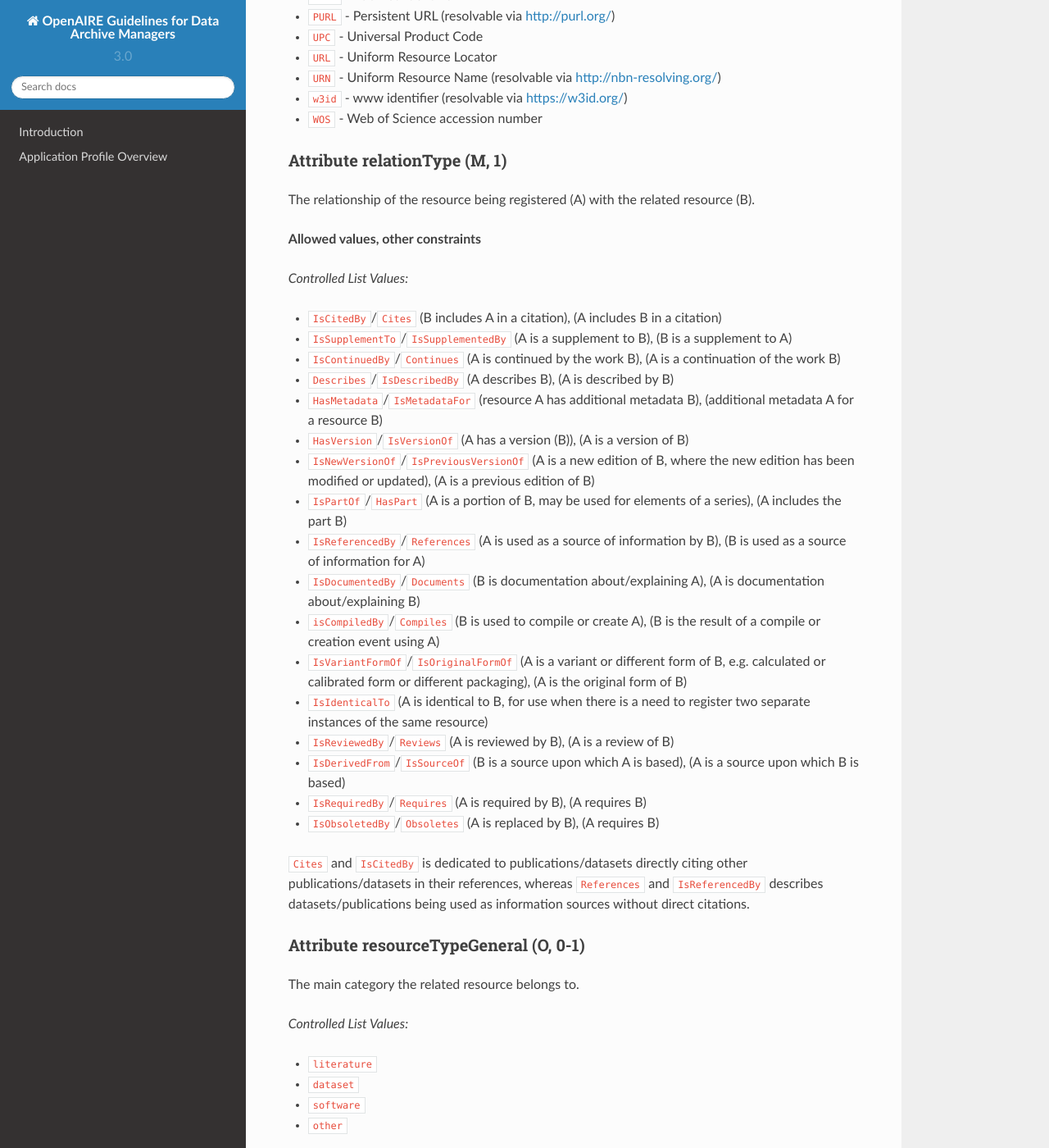
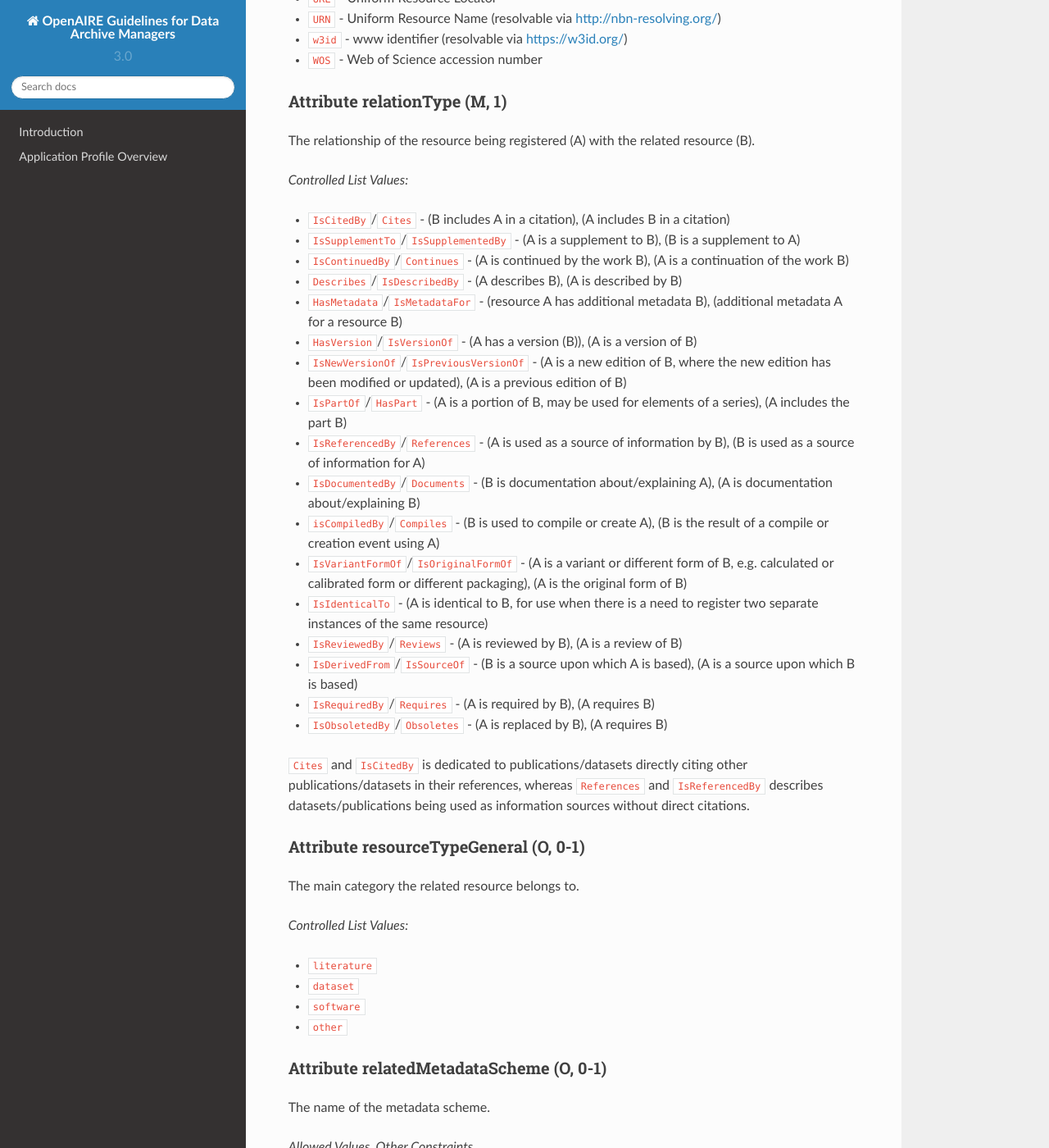
Before and after one commit to openaire/guidelines-data-archives, a Sphinx documentation site: the page built from docs/field_relatedidentifier.rst, in a window 1280 px wide and 1400 px high, scrolled down 1087 px. Shown: the whole window at 82% size. Built offline with Sphinx 7.4.7 and the Read the Docs theme 2.0.0, drawn with Linux system fonts in a browser that asks for light colours; a script that is not in the unit is left out; some of the changed text lies outside the part shown.

Commit message:
Update field_relatedidentifier.rst

```diff
--- a/docs/field_relatedidentifier.rst
+++ b/docs/field_relatedidentifier.rst
@@ -12,18 +12,15 @@
 Property relatedIdentifier (MA, 0-n)
 ----------------
 
-**Allowed values, other constraints**
+*Allowed Values, Other Constraints*
 
-A related identifier must be globally unique and should be durable. Preferrably it is registered with an established identification system, or is a permalink or stable URL.
-
-The format is free text - a unique string that unambiguously identifies a resource within its given context and follows the respective specifications.
+* A related identifier must be globally unique and should be durable. Preferrably it is registered with an established identification system, or is a permalink or stable URL.
+* he format is free text - a unique string that unambiguously identifies a resource within its given context and follows the respective specifications.
 
 Attribute relatedIdentifierType (M, 1)
 ~~~~~~~~~~~~~~~~~~~~~~~~~~~~~~~~~~~~~~~~~~~~~~~~~~~~~~~~~~~~~~~~~~~~~~~~~~~~~~~~~~~
 
 The type of the related identifier.
-
-**Allowed values, other constraints**
 
 *Controlled List Values:*
 
@@ -53,27 +50,25 @@
 
 The relationship of the resource being registered (A) with the related resource (B).
 
-**Allowed values, other constraints**
-
 *Controlled List Values:*
 
-* ``IsCitedBy``/``Cites`` (B includes A in a citation), (A includes B in a citation)
-* ``IsSupplementTo``/``IsSupplementedBy`` (A is a supplement to B), (B is a supplement to A)
-* ``IsContinuedBy``/``Continues`` (A is continued by the work B), (A is a continuation of the work B)
-* ``Describes``/``IsDescribedBy`` (A describes B), (A is described by B)
-* ``HasMetadata``/``IsMetadataFor`` (resource A has additional metadata B), (additional metadata A for a resource B)
-* ``HasVersion``/``IsVersionOf`` (A has a version (B)), (A is a version of B)
-* ``IsNewVersionOf``/``IsPreviousVersionOf`` (A is a new edition of B, where the new edition has been modified or updated), (A is a previous edition of B)
-* ``IsPartOf``/``HasPart`` (A is a portion of B, may be used for elements of a series), (A includes the part B)
-* ``IsReferencedBy``/``References`` (A is used as a source of information by B), (B is used as a source of information for A)
-* ``IsDocumentedBy``/``Documents`` (B is documentation about/explaining A), (A is documentation about/explaining B)
-* ``isCompiledBy``/``Compiles`` (B is used to compile or create A), (B is the result of a compile or creation event using A)
-* ``IsVariantFormOf``/``IsOriginalFormOf`` (A is a variant or different form of B, e.g. calculated or calibrated form or different packaging), (A is the original form of B)
-* ``IsIdenticalTo`` (A is identical to B, for use when there is a need to register two separate instances of the same resource)
-* ``IsReviewedBy``/``Reviews`` (A is reviewed by B), (A is a review of B)
-* ``IsDerivedFrom``/``IsSourceOf`` (B is a source upon which A is based), (A is a source upon which B is based)
-* ``IsRequiredBy``/``Requires`` (A is required by B), (A requires B)
-* ``IsObsoletedBy``/``Obsoletes`` (A is replaced by B), (A requires B)
+* ``IsCitedBy``/``Cites`` - (B includes A in a citation), (A includes B in a citation)
+* ``IsSupplementTo``/``IsSupplementedBy`` - (A is a supplement to B), (B is a supplement to A)
+* ``IsContinuedBy``/``Continues`` - (A is continued by the work B), (A is a continuation of the work B)
+* ``Describes``/``IsDescribedBy`` - (A describes B), (A is described by B)
+* ``HasMetadata``/``IsMetadataFor`` - (resource A has additional metadata B), (additional metadata A for a resource B)
+* ``HasVersion``/``IsVersionOf`` - (A has a version (B)), (A is a version of B)
+* ``IsNewVersionOf``/``IsPreviousVersionOf`` - (A is a new edition of B, where the new edition has been modified or updated), (A is a previous edition of B)
+* ``IsPartOf``/``HasPart`` - (A is a portion of B, may be used for elements of a series), (A includes the part B)
+* ``IsReferencedBy``/``References`` - (A is used as a source of information by B), (B is used as a source of information for A)
+* ``IsDocumentedBy``/``Documents`` - (B is documentation about/explaining A), (A is documentation about/explaining B)
+* ``isCompiledBy``/``Compiles`` - (B is used to compile or create A), (B is the result of a compile or creation event using A)
+* ``IsVariantFormOf``/``IsOriginalFormOf`` - (A is a variant or different form of B, e.g. calculated or calibrated form or different packaging), (A is the original form of B)
+* ``IsIdenticalTo`` - (A is identical to B, for use when there is a need to register two separate instances of the same resource)
+* ``IsReviewedBy``/``Reviews`` - (A is reviewed by B), (A is a review of B)
+* ``IsDerivedFrom``/``IsSourceOf`` - (B is a source upon which A is based), (A is a source upon which B is based)
+* ``IsRequiredBy``/``Requires`` - (A is required by B), (A requires B)
+* ``IsObsoletedBy``/``Obsoletes`` - (A is replaced by B), (A requires B)
 
 ``Cites`` and ``IsCitedBy`` is dedicated to publications/datasets directly citing other publications/datasets in their references, whereas ``References`` and ``IsReferencedBy`` describes datasets/publications being used as information sources without direct citations.
 
@@ -98,7 +93,7 @@
 
 The name of the metadata scheme.
 
-**Allowed values, other constraints**
+*Allowed Values, Other Constraints*
 
 Use only with this relation pair: (``HasMetadata``/``IsMetadataFor``).
 
@@ -109,7 +104,7 @@
 
 The URI of the relatedMetadataScheme.
 
-**Allowed values, other constraints**
+*Allowed Values, Other Constraints*
 
 Use only with this relation pair: (``HasMetadata``/``IsMetadataFor``).
 
@@ -120,7 +115,7 @@
 
 The type of the relatedMetadataScheme, linked via the schemeURI.
 
-**Allowed values, other constraints**
+*Allowed Values, Other Constraints*
 
 Use only with this relation pair: (``HasMetadata``/``IsMetadataFor``).
 
```
